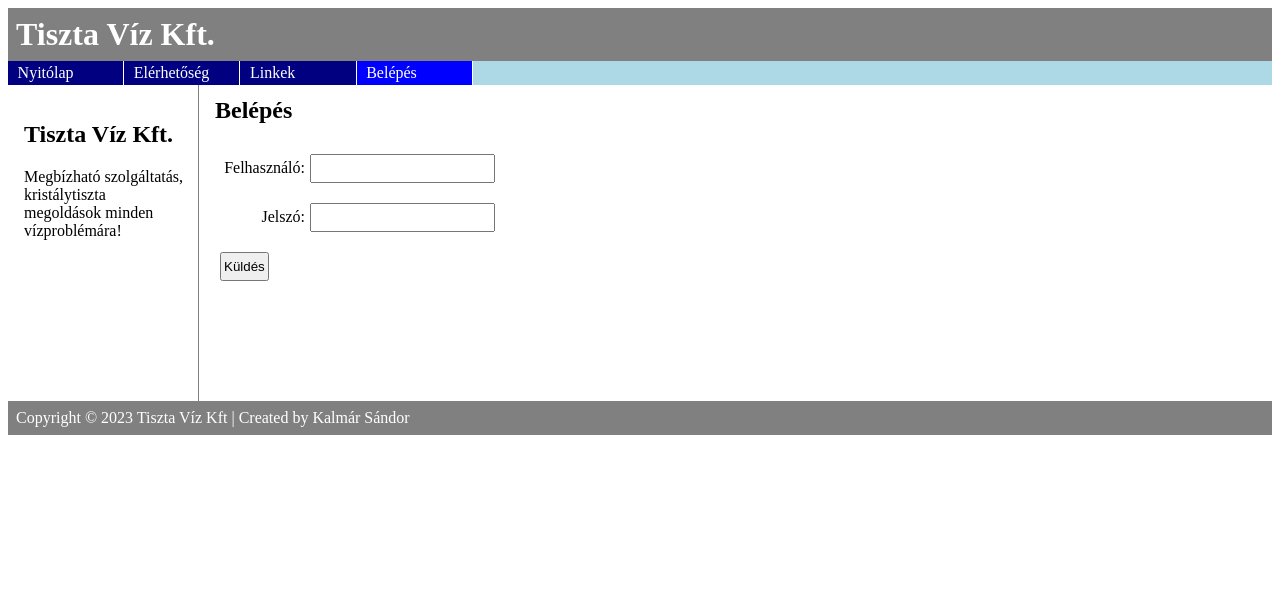
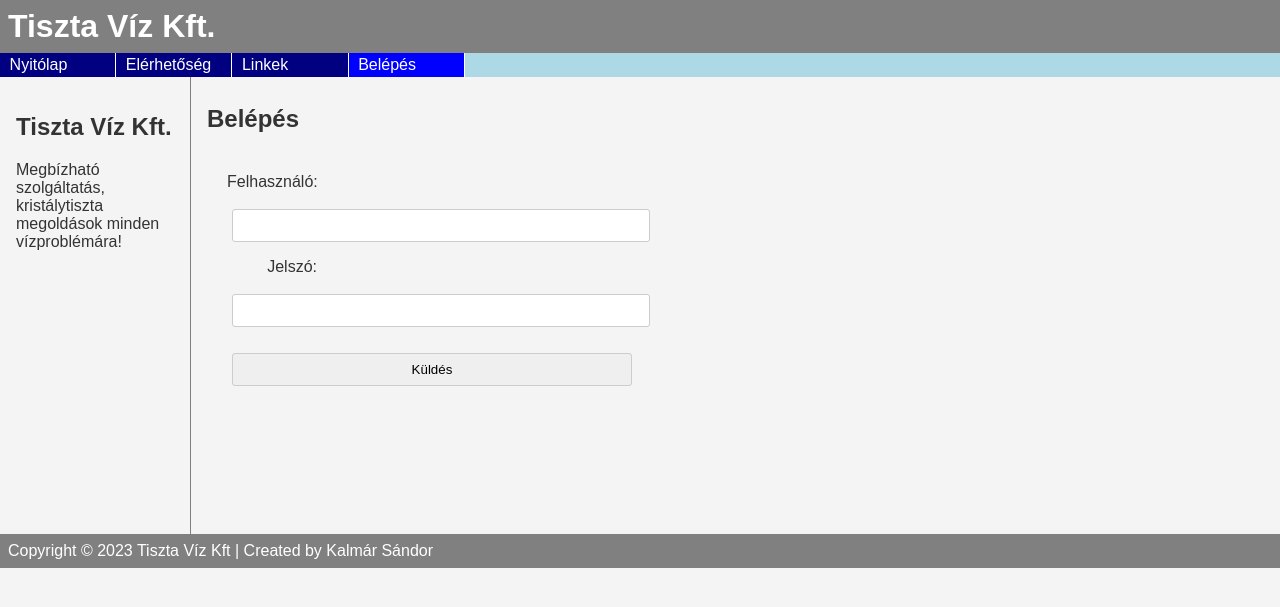
Before and after one commit to axlord1234529/beadando2, a PHP site: page /beadando2/belepes in a window 1280 px wide. Shown: the top 607 px of the page. Run offline with PHP 8.4, Linux system fonts and the light colour scheme; data comes from the database, SQL or seed files in the repository; some libraries are stand-ins or nearby versions.

Commit message:
fixe forms

```diff
--- a/css/main_style.css
+++ b/css/main_style.css
@@ -1,3 +1,10 @@
+body {
+    font-family: Arial, sans-serif;
+    margin: 0;
+    padding: 0;
+    background-color: #f4f4f4;
+    color: #333;
+}
 header, footer {
     padding: 0.5em;
     color: white;
@@ -27,6 +34,7 @@ section {
     padding: 1em;
     max-width: 600px;
     flex: 1;
+    margin-top: 1em;
 }
 ul {
     float:left;
@@ -50,3 +58,80 @@ a.selected{
 }
 a:hover { background-color:#ff3300} /* Az egérkurzorra színváltással reagál a menüpont. */
 li { display:inline } /* Ez a sor oldja meg, hogy a menüpontok egymás mellé kerüljenek. */
+
+
+
+table{
+    width: 100%;
+    border-collapse: collapse;
+    margin-bottom: 20px;
+    margin-top: 20px;
+}
+
+table, th, td {
+    border: 1px solid #ddd;
+}
+
+th, td {
+    padding: 12px;
+    text-align: left;
+}
+
+th {
+    background-color: #f2f2f2;
+}
+
+tr:nth-child(even) {
+    background-color: #f9f9f9;
+}
+
+tr:hover {
+    background-color: #e0e0e0;
+}
+
+.contact-info {
+    display: flex;
+    justify-content: space-between;
+    margin-top: 20px;
+}
+
+form {
+    max-width: 400px;
+    padding: 20px;
+}
+
+form label {
+    display: block;
+    margin-bottom: 8px;
+    color: #333;
+}
+
+form input,select,textarea{
+    width: 100%;
+    padding: 8px;
+    margin-bottom: 16px;
+    border: 1px solid #ccc;
+    border-radius: 3px;
+}
+.download{
+    width: fit-content;
+    background-color: #007BFF;
+    color: #fff;
+    padding: 10px;
+    border: none;
+    border-radius: 3px;
+    cursor: pointer;
+}
+
+button {
+    background-color: #007BFF;
+    color: #fff;
+    padding: 10px;
+    border: none;
+    border-radius: 3px;
+    cursor: pointer;
+}
+
+button:hover,.download:hover {
+    background-color: #0056b3;
+}
--- a/scripts/forum.js
+++ b/scripts/forum.js
@@ -23,7 +23,7 @@ class FakeForum {
         this.posts.forEach(post => {
             const postElement = document.createElement('div');
             postElement.innerHTML = `<strong>${post.author}</strong>: ${post.content}
-                <button onclick="editPost(${post.id})">Edit</button>
+                <br><button onclick="editPost(${post.id})">Edit</button>
                 <button onclick="forum.deletePost(${post.id})">Delete</button><hr>`;
             postsContainer.appendChild(postElement);
         });
```
Also changed, not shown: scripts/admin.js (+8 -10 lines), views/elerhetoseg_main.php (+13 -5 lines).
